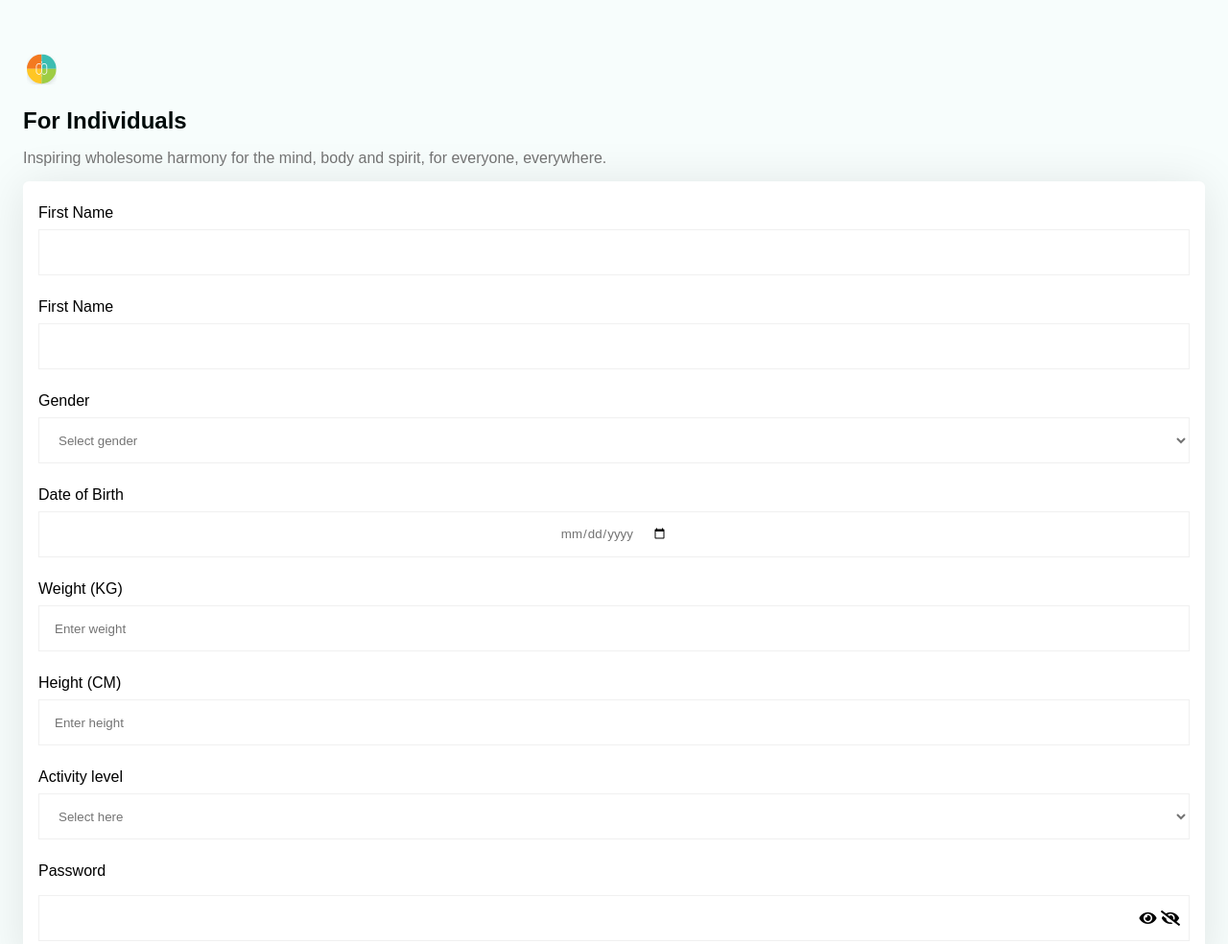
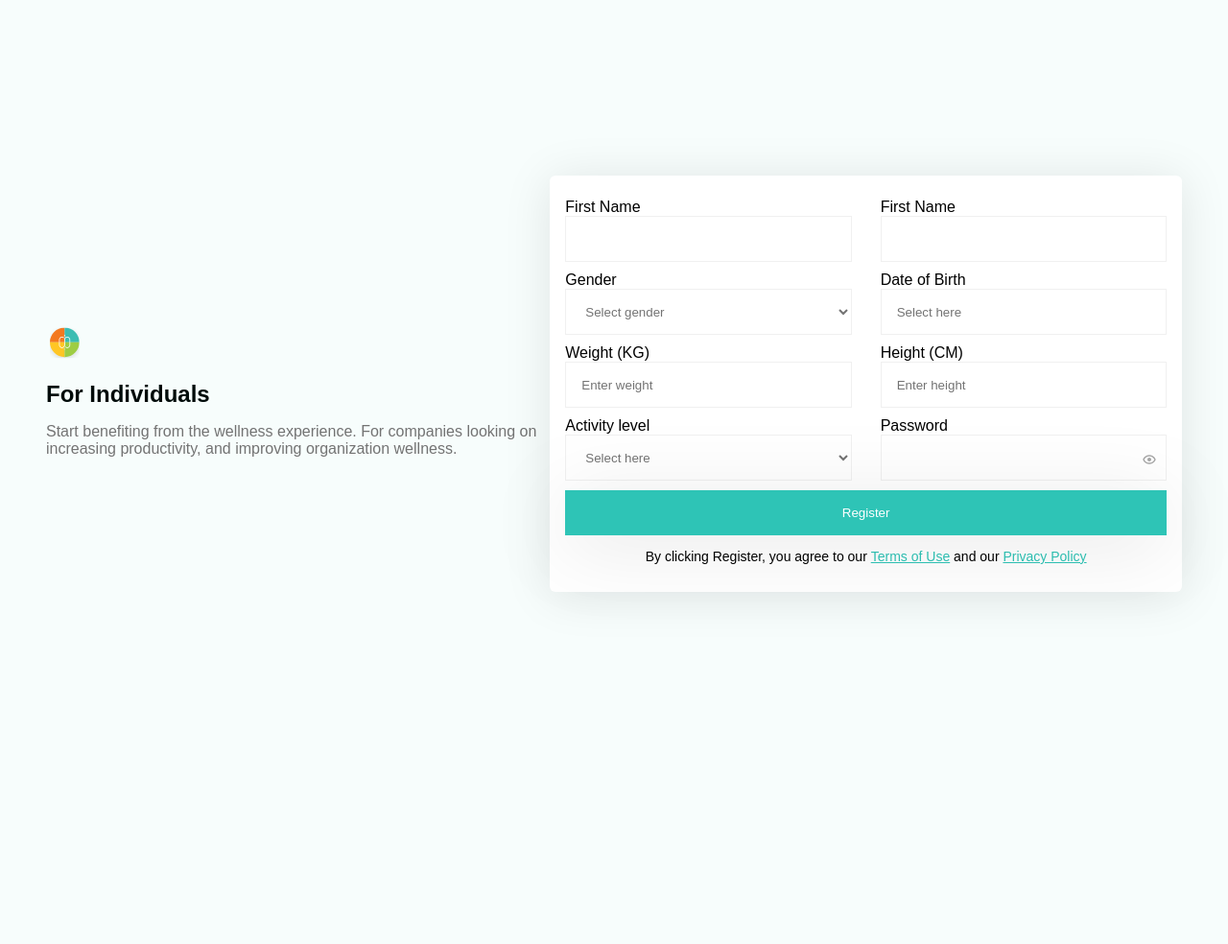
Before and after one commit to hensco95/altschool_two, a plain HTML site: page index.html in a window 1280 px wide. Shown: the top 984 px of the page at 96% size. After the commit the page ends 800 px from the top, so only its background shows below. Drawn offline with Linux system fonts and the light colour scheme; a web font is replaced by a local one.

Commit message:
made final change

```diff
--- a/index.html
+++ b/index.html
@@ -206,18 +206,20 @@
             </div>
 
             <!-- Date of birth -->
-            <div class="input_wrap">
+            <div class="input_wrap _dob">
               <label for="date of birth" class="dobLabel">
                 Date of Birth
               </label>
               <input
-                type="date"
+                type="text"
                 id="dob"
                 name="dob"
                 aria-required="true"
                 aria-labelledby="dobLabel"
                 placeholder="Select here"
                 aria-label="Enter your date of birth"
+                onfocus="(this.type='date')"
+                onblur="if(!this.value) this.type='text'"
               />
             </div>
 
@@ -275,11 +277,11 @@
             </div>
 
             <!-- password -->
-            <div class="input_wrap">
-              <label for="passowrd" class="passwordLabel">Password</label>
+            <div class="input_wrap p_word">
+              <label for="password" class="passwordLabel">Password</label>
               <div></div>
               <input
-                type="text"
+                type="password"
                 id="password"
                 name="password"
                 aria-placeholder="Enter password"
@@ -290,11 +292,37 @@
               />
 
               <span class="eye">
-                <i class="fa fa-solid fa-eye" id="eye" aria-hidden="true"></i>
-                <i class="fa fa-solid fa-eye-slash"></i>
+                <svg
+                  xmlns="http://www.w3.org/2000/svg"
+                  width="16"
+                  height="16"
+                  viewBox="0 0 16 16"
+                  fill="none"
+                >
+                  <path
+                    d="M8.00004 6.00001C6.90537 6.00001 6.00004 6.90601 6.00004 8.00001C6.00004 9.09468 6.90537 10 8.00004 10C9.09404 10 10 9.09468 10 8.00001C10 6.90601 9.09404 6.00001 8.00004 6.00001Z"
+                    fill="#A6A6A6"
+                  />
+                  <path
+                    d="M8.00004 3.33334C2.93871 3.33334 1.41759 7.74468 1.40366 7.78934L1.33337 8.00001L1.403 8.21068C1.41759 8.25534 2.93871 12.6667 8.00004 12.6667C13.0614 12.6667 14.5825 8.25534 14.5964 8.21068L14.6667 8.00001L14.5971 7.78934C14.5825 7.74468 13.0614 3.33334 8.00004 3.33334ZM8.00004 11.3333C4.45187 11.3333 3.07729 8.76934 2.74442 8.00001C3.07862 7.22801 4.45386 4.66668 8.00004 4.66668C11.5482 4.66668 12.9228 7.23068 13.2557 8.00001C12.9215 8.77201 11.5462 11.3333 8.00004 11.3333Z"
+                    fill="#A6A6A6"
+                  />
+                </svg>
               </span>
             </div>
+
+            <button>Register</button>
+
+            <div class="terms show_lg xt">
+              By clicking Register, you agree to our
+              <span>Terms of Use</span> and our <span>Privacy Policy</span>
+            </div>
           </form>
+
+          <div class="terms show_sm">
+            By clicking Register, you agree to our <span>Terms of Use</span> and
+            our <span>Privacy Policy</span>
+          </div>
         </div>
       </section>
     </main>
--- a/styles.css
+++ b/styles.css
@@ -91,11 +91,12 @@ input:-webkit-autofill {
   background-color: #fff !important;
 }
 
-select option:focus, select option:checked {
-  color: rgba(0, 11, 10, 1);
+input:focus,
+input:active,
+select:focus,
+select:active {
+  outline: 1px solid rgba(46, 196, 182, 1);
 }
-
-
 .eye {
   position: absolute;
   transform: translate(0, -50%);
@@ -103,3 +104,83 @@ select option:focus, select option:checked {
   bottom: 5px;
   padding-right: 10px;
 }
+
+._dob .eye {
+  bottom: 0px;
+  top: 50px;
+}
+
+.p_word .eye {
+  bottom: 0px;
+}
+
+button {
+  fill: #2ec4b6;
+  background-color: rgba(46, 196, 182, 1);
+  color: white;
+  outline: none;
+  border: none;
+  padding: 1rem;
+  filter: drop-shadow(0px 10px 40px rgba(0, 0, 0, 0.1));
+  transition: all ease-in-out 0.3s;
+  cursor: pointer;
+}
+button:hover,
+button:focus,
+button:active {
+  background-color: #2ec4b59c;
+}
+
+.terms {
+  color: #000;
+  text-align: center;
+  font-size: 14px;
+  font-style: normal;
+  font-weight: 400;
+  line-height: 25px; /* 178.571% */
+}
+
+.terms span {
+  color: #2ec4b6;
+  font-size: 14px;
+  font-style: normal;
+  font-weight: 500;
+  line-height: 25px;
+  text-decoration-line: underline;
+}
+
+@media screen and (min-width: 900px) {
+  section {
+    display: flex;
+    align-items: center;
+    justify-content: space-between;
+    padding: 48px;
+    height: 100vh;
+  }
+  .show_sm {
+    display: none;
+  }
+  .show_lg {
+    display: block;
+  }
+  .form_wrapper {
+    width: 100%;
+  }
+
+  form {
+    grid-template-columns: repeat(2, 1fr);
+    gap: 10px 30px;
+  }
+
+  ._dob .eye {
+    bottom: 0;
+    top: 43px;
+  }
+  .input_wrap {
+    gap: 0;
+  }
+  button,
+  .xt {
+    grid-column: 1/3;
+  }
+}
```
